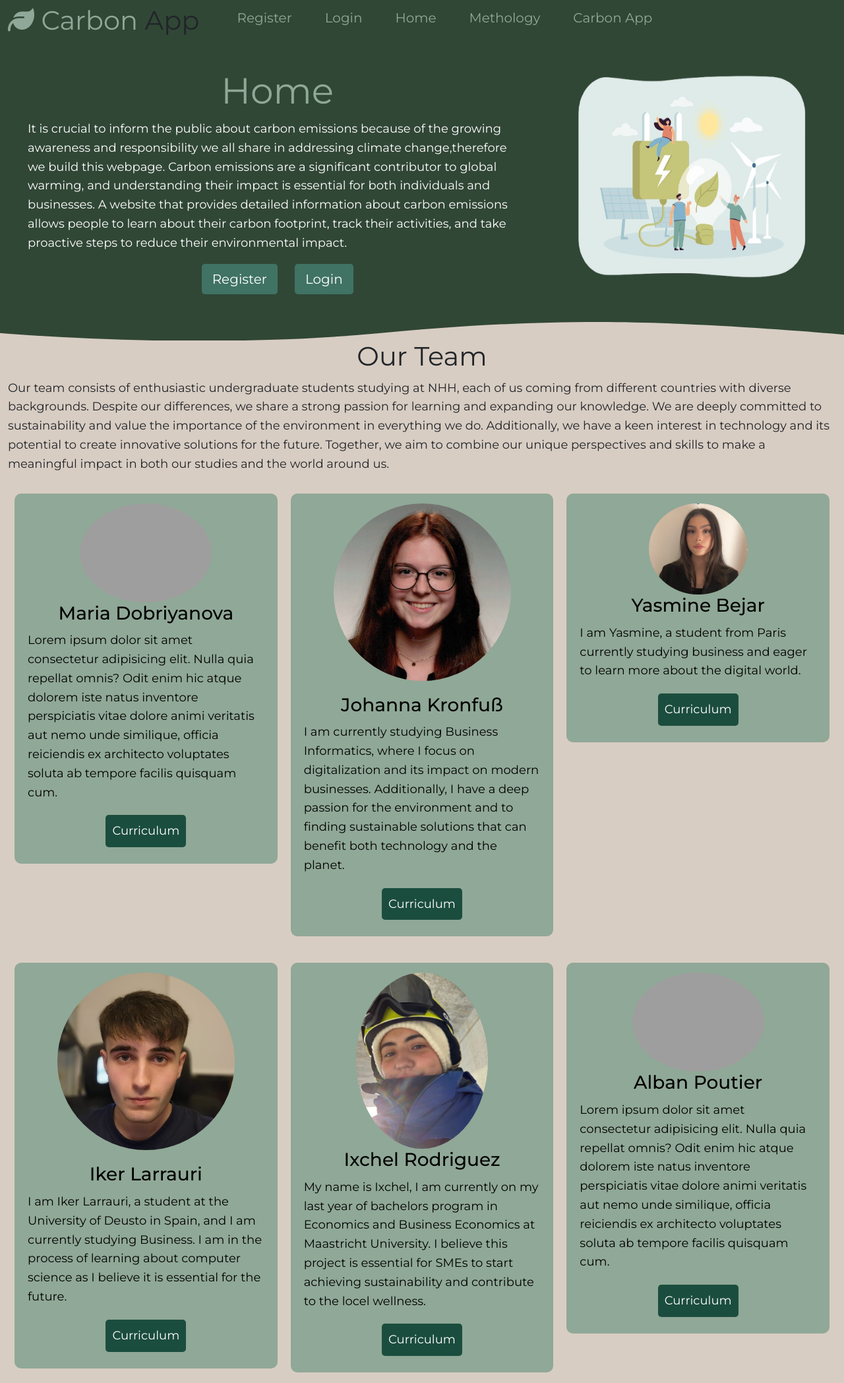
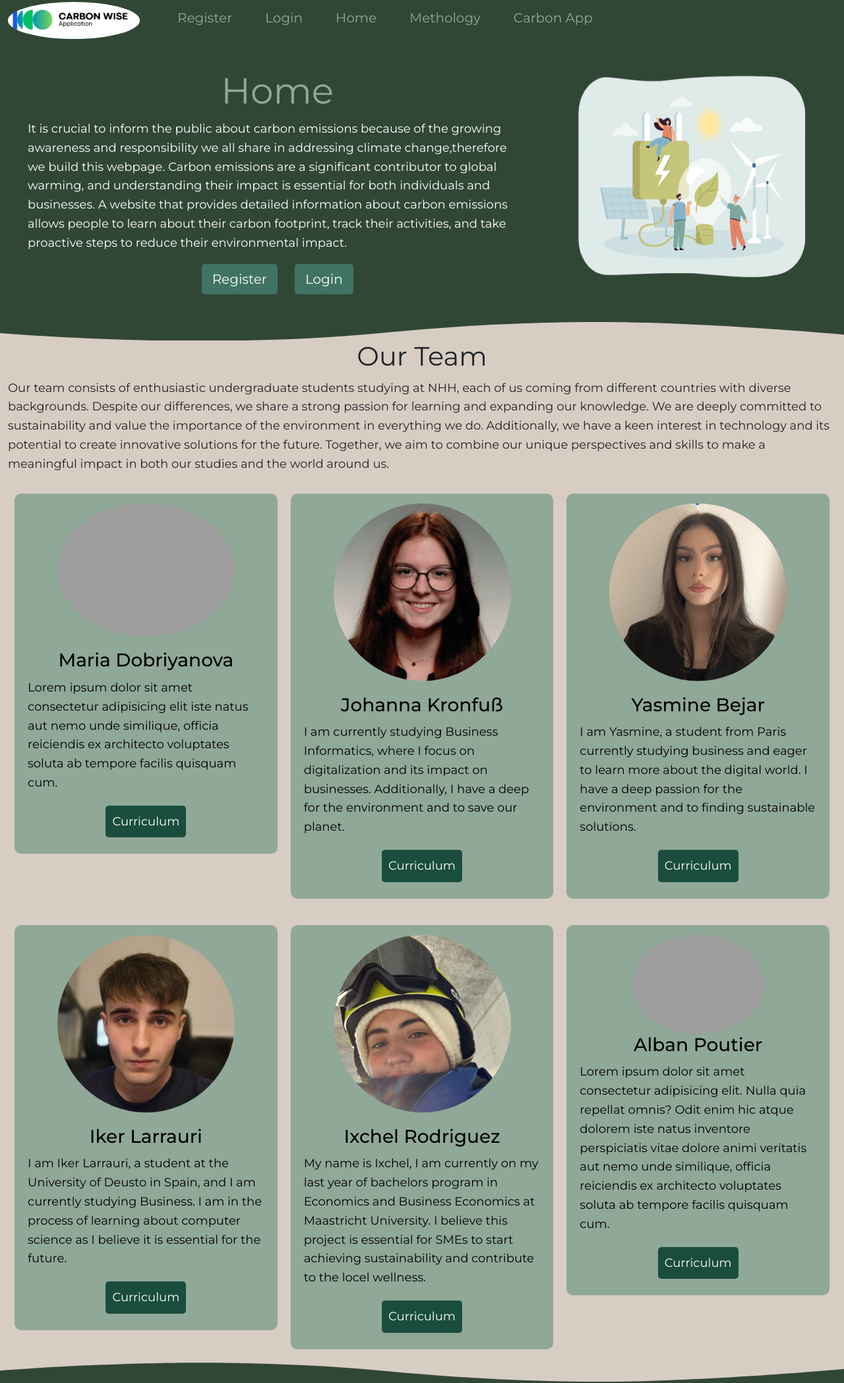
Before and after one commit to hannik3/carbon_app_v1, a Flask app: page / in a window 1280 px wide. Shown: the top 2096 px of the page at 66% size. Run offline with Flask 2, Linux system fonts and the light colour scheme; some libraries are stand-ins or nearby versions; grey boxes are pictures that could not be loaded.

Commit message:
chagnes for presentation

```diff
--- a/capp/templates/carbon_app/carbon_app.html
+++ b/capp/templates/carbon_app/carbon_app.html
@@ -56,13 +56,13 @@
                 </div>
             </div>
             </div>
-            <div class="box">
+            <!--<div class="box">
             <img
                 src="{{url_for('static', filename='icons/calculator.svg')}}"
                 width="325"
                 height="325"
                 alt=""/>
-            </div>
+            </div>-->
         </div>
 
         </div>
--- a/capp/templates/home.html
+++ b/capp/templates/home.html
@@ -77,9 +77,11 @@
 
     <div class="developers">
         <div class="box">
-          <img src="https://randomuser.me/api/portraits/women/12.jpg" alt="" style="border-radius: 50%; width: 200px;">
+          <div class="img-container">
+            <img src="https://randomuser.me/api/portraits/women/12.jpg" alt="" >
+          </div>
           <h3>Maria Dobriyanova</h3>
-          <p>  Lorem ipsum dolor sit amet consectetur adipisicing elit. Nulla quia repellat omnis? Odit enim hic atque dolorem iste natus inventore perspiciatis vitae dolore animi veritatis aut nemo unde similique, officia reiciendis ex architecto voluptates soluta ab tempore facilis quisquam cum.
+          <p>  Lorem ipsum dolor sit amet consectetur adipisicing elit iste natus aut nemo unde similique, officia reiciendis ex architecto voluptates soluta ab tempore facilis quisquam cum.
           </p>
           <div class="section_container_buttons_developers">
             <a class="btn_developers" href="#"  target="_blank">Curriculum</a>
@@ -92,17 +94,20 @@
           <h3>Johanna Kronfuß</h3>
           <p>
             I am currently studying Business Informatics, where I focus on digitalization and its
-            impact on modern businesses. Additionally, I have a deep passion for the environment and
-            to finding sustainable solutions that can benefit both technology and the planet.
+            impact on businesses. Additionally, I have a deep for the environment and to save our planet.
           </p>
           <div class="section_container_buttons_developers">
             <a class="btn_developers" href="#"  target="_blank">Curriculum</a>
           </div>
         </div>
         <div class="box">
-          <img src="../static/images/Capture d’écran 2024-05-27 à 18.38.03.jpg"alt="" style="border-radius: 50%; width:150px;">
+          <div class="img-container">
+            <img src="../static/images/Capture d’écran 2024-05-27 à 18.38.03.jpg"alt="" >
+          </div>
           <h3>Yasmine Bejar</h3>
-          <p>  I am Yasmine, a student from Paris currently studying business and eager to learn more about the digital world.
+          <p>  I am Yasmine, a student from Paris currently studying business and eager
+            to learn more about the digital world. I have a deep passion for the environment and
+            to finding sustainable solutions.
           <div class="section_container_buttons_developers">
             <a class="btn_developers" href="#"  target="_blank">Curriculum</a>
           </div>
@@ -124,9 +129,13 @@
         </div>
       </div>
       <div class="box2">
-        <img src="../static/images/fotoixchel.jpg" alt="" style="border-radius: 50%; width:200px;">
+        <div class="img-container">
+          <img src="../static/images/fotoixchel.jpg" alt="">
+        </div>
         <h3>Ixchel Rodriguez</h3>
-        <p>  My name is Ixchel, I am currently on my last year of bachelors program in Economics and Business Economics at Maastricht University. I believe this project is essential for SMEs to start achieving sustainability and contribute to the locel wellness.
+        <p>  My name is Ixchel, I am currently on my last year of bachelors program in Economics and Business Economics at
+          Maastricht University. I believe this project is essential for SMEs to start achieving sustainability and
+          contribute to the locel wellness.
         </p>
         <div class="section_container_buttons_developers">
           <a class="btn_developers" href="#"  target="_blank">Curriculum</a>
--- a/capp/templates/layout.html
+++ b/capp/templates/layout.html
@@ -43,7 +43,8 @@
           <div class="container">
             <div class="carbon_app_navbar">
               <h1 class="logo">
-                <span class="text-logo"><i class="fa-solid fa-leaf"></i> Carbon</span> App
+                <!--<span class="text-logo"><i class="fa-solid fa-leaf"></i> Carbon</span> App-->
+                <img src="../static/images/carbon wise.png" alt="" style="border-radius: 50%; width: 200px;">
               </h1>
               <nav>
                 <ul>
```
Also changed, not shown: capp/templates/methodology.html (+4 -4 lines), capp/static/images/Capture d’écran 2024-05-27 à 18.38.03.jpg, capp/static/images/fotoixchel.jpg.
